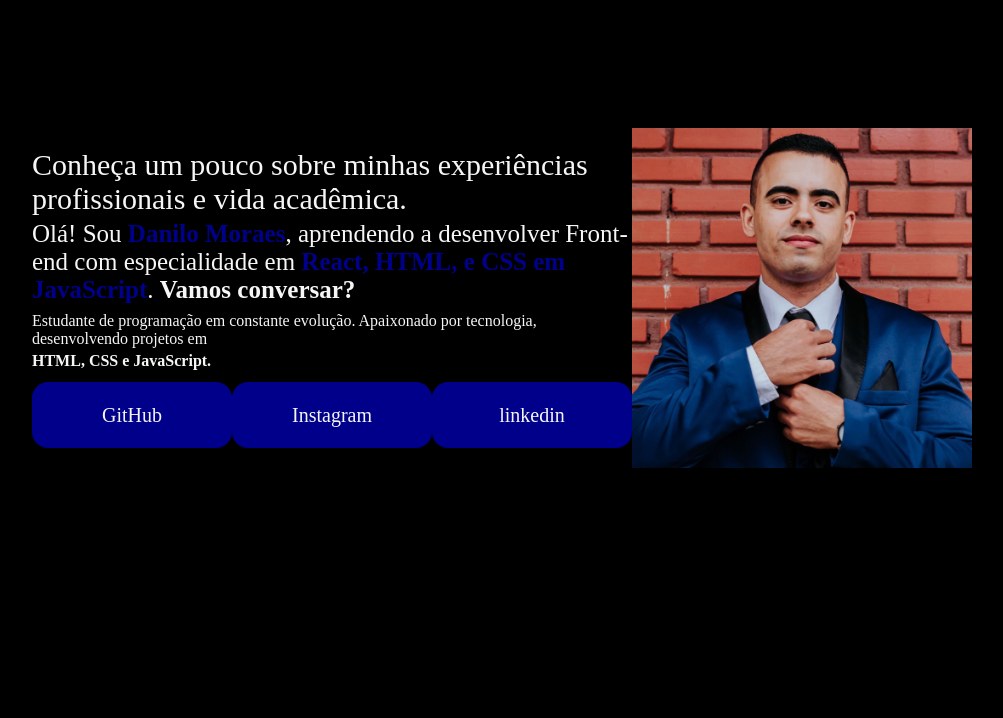
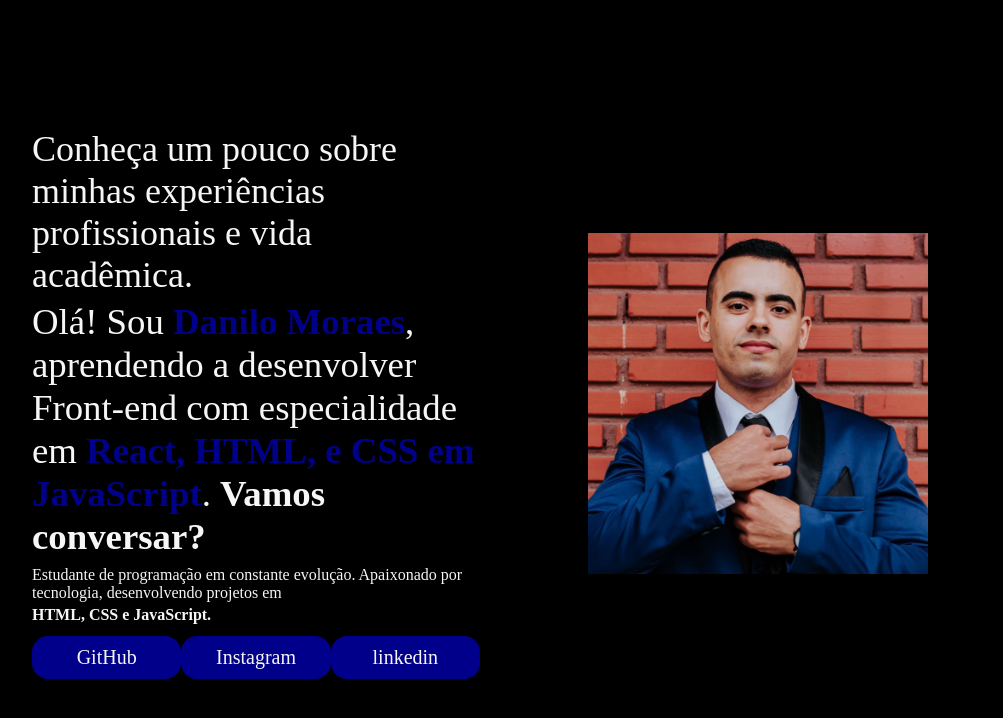
Before and after one commit to MoraesDanilo/MEU-PORTIF-LIO-, a plain HTML site: page HTMLCSS/index.html in a window 1280 px wide. Shown: the whole page, without its empty margins (160-1163 px from the left). Drawn offline with Linux system fonts and the light colour scheme; a web font is replaced by a local one.

Commit message:
Update style.css

```diff
--- a/HTMLCSS/style.css
+++ b/HTMLCSS/style.css
@@ -29,26 +29,26 @@ body {
     width: 38%;
 }
 .apresentacao__conteudo{
-    width: 615;
+    width: 50%;
     display: flex;
     flex-direction: column;
     gap: 4px;
 }
 
 .apresentacao__conteudo__texto{
-    font-size: 30px;
+    font-size: 2.25rem;
     font-family: "Sigmar", serif;
     font-weight: 400;
     font-style: normal;
 }
 
 .apresentacao__conteudo__texto__paragrafoprimeiro{
-    font-size: 25px;
+    font-size: 2.3rem;
 
 }
 
 .apresentacao__conteudo__texto__paragrafosegundo {
-    font-size: 25px;
+    font-size: 2.3rem;
     font-weight: 600;
 }
 .apresentacao__links{
@@ -60,10 +60,10 @@ body {
     background-color: darkblue;
     color: #f6f6f6;
     width: 200px;
-    font-size: 20px;
+    font-size: 1.25rem;
     text-align: center;
     border-radius: 16px;
-    padding: 21.5px 0px;
+    padding: 10px 0px;
     text-decoration: none;
     font-family: "Sigmar", serif;
 }
```
